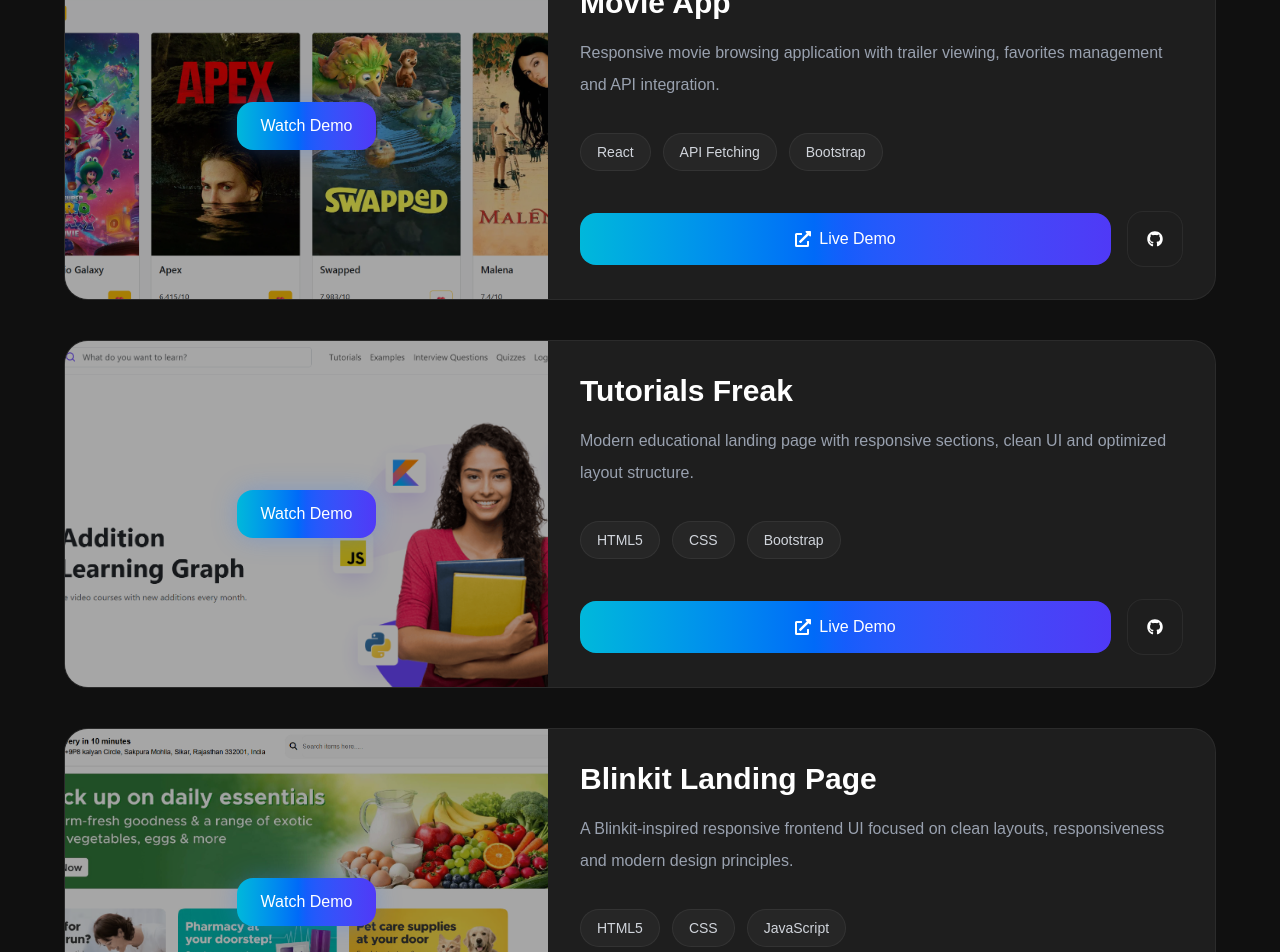
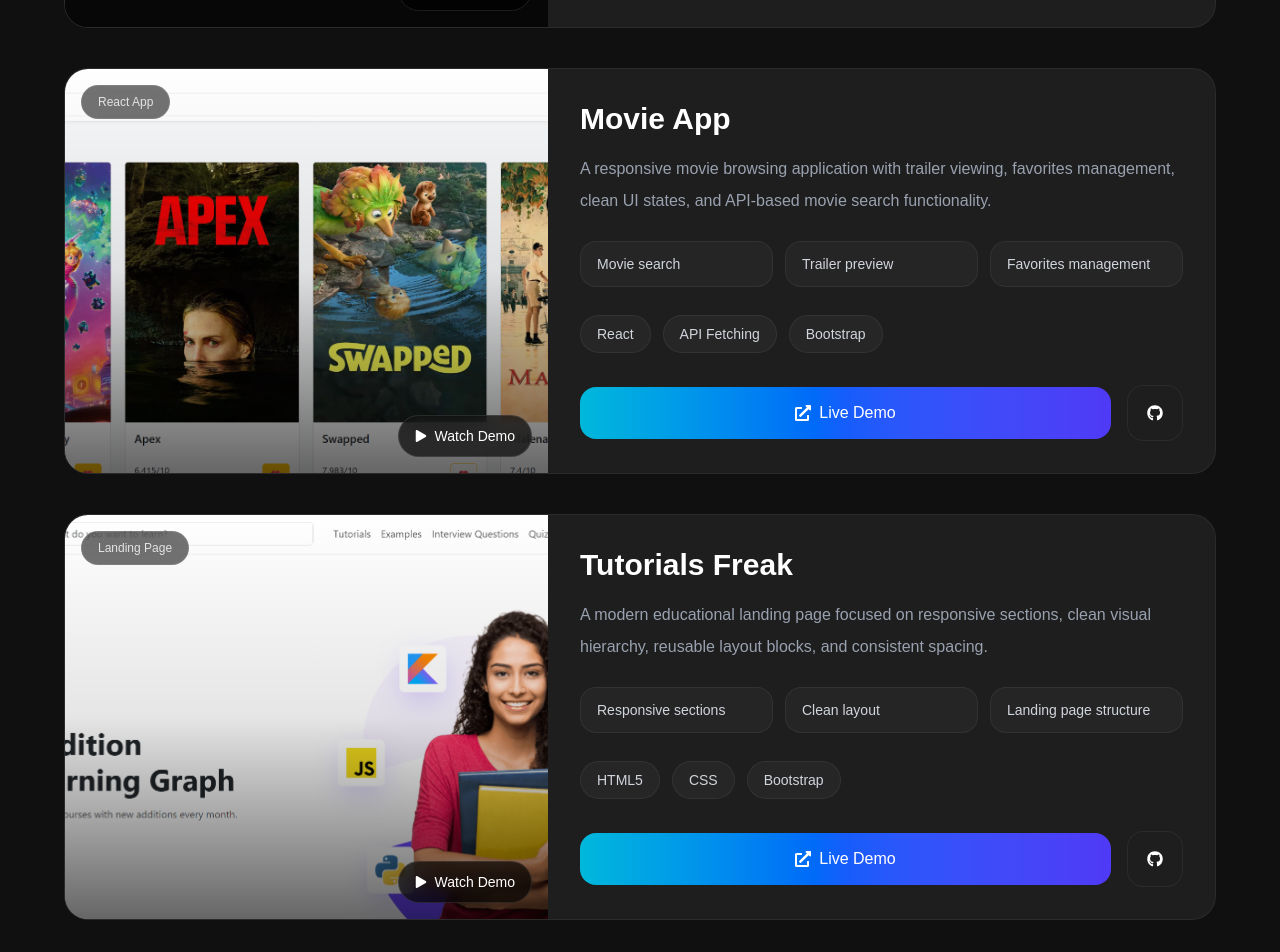
Before and after one commit to sonu101994/Bini-Portfolio, a Next.js app: page / in a window 1280 px wide. Shown: the part 2980-3932 px from the top of the page. Built offline with nearby package versions, Linux system fonts and the light colour scheme.

Commit message:
updated project.jsx

```diff
--- a/src/components/Projects.jsx
+++ b/src/components/Projects.jsx
@@ -3,25 +3,27 @@
 import { AnimatePresence, motion } from "framer-motion";
 import Image from "next/image";
 import { useState } from "react";
-import { FaExternalLinkAlt, FaGithub } from "react-icons/fa";
+import { FaExternalLinkAlt, FaGithub, FaPlay } from "react-icons/fa";
 
 export default function Projects() {
 
+  /* State To Preview Project Video */
   const [previewVideo, setPreviewVideo] = useState("");
-
+  /* Making An Array Of Project Details */
   const projects = [
-
     {
-      id: 1,
+      id: 2,
       title: "LiveSync Task Manager",
-
+      label: "Full Stack App",
       description:
-        "A real-time task management app featuring authentication, role-based access, task assignment, and live synchronization.",
-
+        "A real-time task management platform with authentication, role-based access, task assignment, and live synchronization using Socket.IO.",
       desktop: "/images/LiveSync.png",
-
       video: "/videos/LiveSync_TaskManager.mp4",
-
+      highlights: [
+        "Real-time task updates",
+        "Role-based dashboards",
+        "Secure authentication",
+      ],
       usedTechs: [
         "Node.js",
         "Express",
@@ -30,137 +32,68 @@
         "Socket.IO",
         "Bootstrap",
       ],
-
-      liveLink:
-        "https://livesync-taskmanager.onrender.com",
-
-      githubLink:
-        "https://github.com/sonu101994/LiveSync-TaskManager",
+      liveLink: "https://livesync-taskmanager.onrender.com",
+      githubLink: "https://github.com/sonu101994/LiveSync-TaskManager",
     },
-
-    {
-      id: 2,
-      title: "Personal Portfolio",
-
-      description:
-        "A modern and responsive developer portfolio to showcase my projects, skills, certifications and development journey.",
-
-      desktop: "/images/portfolio.png",
-
-      video: "/videos/portfolio.mp4",
-
-      usedTechs: [
-        "Next.js",
-        "Tailwind CSS",
-        "Framer Motion",
-      ],
-
-      liveLink:
-        "https://vercel.com/sonu101994s-projects/bini-portfolio",
-
-      githubLink:
-        "https://github.com/sonu101994/Bini-Portfolio",
-    },
-
     {
       id: 3,
-      title: "Movie App",
-
+      title: "Personal Portfolio",
+      label: "Portfolio Website",
       description:
-        "Responsive movie browsing application with trailer viewing, favorites management and API integration.",
-
-      desktop: "/images/movie-desktop.png",
-
-      video: "/videos/movie-app.mp4",
-
-      usedTechs: [
-        "React",
-        "API Fetching",
-        "Bootstrap",
+        "A modern and responsive developer portfolio designed to showcase projects, skills, certifications, and development journey with smooth interactions.",
+      desktop: "/images/portfolio.png",
+      video: "/videos/portfolio.mp4",
+      highlights: [
+        "Responsive layout",
+        "Smooth animations",
+        "Project showcase",
       ],
-
-      liveLink:
-        "https://movie-search-app-flax-five.vercel.app/",
-
-      githubLink:
-        "https://github.com/sonu101994/Movie_Search_App",
+      usedTechs: ["Next.js", "Tailwind CSS", "Framer Motion"],
+      liveLink: "https://vercel.com/sonu101994s-projects/bini-portfolio",
+      githubLink: "https://github.com/sonu101994/Bini-Portfolio",
     },
-
     {
       id: 4,
-      title: "Tutorials Freak",
-
+      title: "Movie App",
+      label: "React App",
       description:
-        "Modern educational landing page with responsive sections, clean UI and optimized layout structure.",
-
-      desktop: "/images/tutorial-desktop.png",
-
-      video: "/videos/tutorial-freak.mp4",
-
-      usedTechs: [
-        "HTML5",
-        "CSS",
-        "Bootstrap",
+        "A responsive movie browsing application with trailer viewing, favorites management, clean UI states, and API-based movie search functionality.",
+      desktop: "/images/movie-desktop.png",
+      video: "/videos/movie-app.mp4",
+      highlights: [
+        "Movie search",
+        "Trailer preview",
+        "Favorites management",
       ],
-
-      liveLink:
-        "https://sonu101994.github.io/tutorials-freak-LandingPage/",
-
-      githubLink:
-        "https://github.com/sonu101994/tutorials-freak-LandingPage/",
+      usedTechs: ["React", "API Fetching", "Bootstrap"],
+      liveLink: "https://movie-search-app-flax-five.vercel.app/",
+      githubLink: "https://github.com/sonu101994/Movie_Search_App",
     },
-
     {
       id: 5,
-      title: "Blinkit Landing Page",
-
+      title: "Tutorials Freak",
+      label: "Landing Page",
       description:
-        "A Blinkit-inspired responsive frontend UI focused on clean layouts, responsiveness and modern design principles.",
-
-      desktop: "/images/blinkit-desk.png",
-
-      video: "/videos/blinkit-landing-page.mp4",
-
-      usedTechs: [
-        "HTML5",
-        "CSS",
-        "JavaScript",
+        "A modern educational landing page focused on responsive sections, clean visual hierarchy, reusable layout blocks, and consistent spacing.",
+      desktop: "/images/tutorial-desktop.png",
+      video: "/videos/tutorial-freak.mp4",
+      highlights: [
+        "Responsive sections",
+        "Clean layout",
+        "Landing page structure",
       ],
-
-      liveLink:
-        "https://your-blinkit.vercel.app",
-
-      githubLink:
-        "https://github.com/sonu101994/blinkit-landing-page",
+      usedTechs: ["HTML5", "CSS", "Bootstrap"],
+      liveLink: "https://sonu101994.github.io/tutorials-freak-LandingPage/",
+      githubLink: "https://github.com/sonu101994/tutorials-freak-LandingPage/",
     },
 
   ];
 
   return (
+    <section id="projects" className="py-28 lg:px-6 relative overflow-hidden bg-[#101010]">
+      <div className="absolute left-0 top-0 w-[400px] h-[400px] bg-white/[0.03] blur-[120px] rounded-full" />
 
-    <section
-      id="projects"
-      className="py-28
-        lg:px-6 relative overflow-hidden bg-[#101010]"
-    >
-
-      {/* Glow */}
-      <div
-        className="
-          absolute
-          left-0
-          top-0
-          w-[400px]
-          h-[400px]
-          bg-white/[0.03]
-          blur-[120px]
-          rounded-full
-        "
-      />
-
-      <div className="max-w-7xl mx-auto relative z-10">
-
-        {/* HEADING */}
+      <div className="max-w-7xl mx-auto relative z-10 px-4 lg:px-0">
         <motion.div
           initial={{ opacity: 0, y: 30 }}
           whileInView={{ opacity: 1, y: 0 }}
@@ -168,183 +101,100 @@
           viewport={{ once: true }}
           className="text-center mb-12 lg:mb-20"
         >
-
           <p className="text-white/40 uppercase tracking-[4px] text-sm mb-4">
             Portfolio
           </p>
 
-          <h2 className="text-3xl lg:text-4xl lg:text-5xl font-black">
+          <h2 className="text-3xl lg:text-5xl font-black">
             Featured
             <span className="gradient-text"> Projects</span>
           </h2>
-
         </motion.div>
 
-        {/* PROJECTS */}
         <div className="flex flex-col gap-10">
-
-          {projects.map((project) => (
-
-            <motion.div
+          {/* Extracting Details From Projects Array Via Map*/}
+          {projects.map((project, index) => (
+            <motion.article
               key={project.id}
               initial={{ opacity: 0, y: 40 }}
               whileInView={{ opacity: 1, y: 0 }}
               transition={{ duration: 0.6 }}
               viewport={{ once: true }}
               whileHover={{ y: -5 }}
-              className="
-                glass
-                border
-                border-white/[0.06]
-                rounded-3xl
-                overflow-hidden
-                flex
-                flex-col
-                lg:flex-row
-                group
-              "
+              className="glass border border-white/[0.06] rounded-3xl overflow-hidden flex flex-col lg:flex-row group"
             >
-
-              {/* IMAGE  */}
-              <div
-                className="
-                  relative
-                  lg:w-[42%]
-                  h-[240px]
-                  lg:h-auto
-                  overflow-hidden
-
-                "
-              >
-
+              <div className="relative lg:w-[42%] h-[250px] lg:h-auto overflow-hidden bg-black">
                 <Image
                   src={project.desktop}
-                  alt={project.title}
+                  alt={`${project.title} project preview`}
                   fill
-                  className="
-                    object-cover
-                    group-hover:scale-105
-                    transition-all
-                    duration-700
-                  "
+                  className="object-cover group-hover:scale-105 transition-all duration-700"
                 />
 
-                {/* OVERLAY */}
-                <div className="absolute inset-0 bg-black/35 " />
+                <div className="absolute inset-0 bg-gradient-to-t from-black/60 via-black/10 to-transparent" />
 
-                {/* DEMO BUTTON TRIGGER */}
-                <div
-                  className="
-                    absolute
-                    inset-0
-                    flex
-                    items-center
-                    justify-center
-                    z-20
-                  "
-                >
-                  {/* BUTTON WHICH TRIGGER DEMO VIDEO */}
-                  <button
-                    onClick={() =>
-                      setPreviewVideo(project.video)
-                    }
-                    className="
-                      px-6
-                      py-3
-                      rounded-2xl
-                      bg-gradient-to-r
-                      from-cyan-500
-                      via-blue-600
-                      to-indigo-600
-                      text-white
-                      font-medium
-                      hover:scale-105
-                      transition-all
-                      duration-300
-                      shadow-[0_0_25px_rgba(59,130,246,0.35)]
-                    "
-                  >
-                    Watch Demo
-                  </button>
+                <div className="absolute left-4 top-4 z-20 flex items-center gap-2">
+                  <span className="rounded-full border border-white/10 bg-black/55 px-4 py-2 text-xs font-medium text-white/80 backdrop-blur-md">
+                    {project.label}
+                  </span>
 
+                  {index === 0 && (
+                    <span className="rounded-full border border-cyan-400/20 bg-cyan-500/10 px-4 py-2 text-xs font-medium text-cyan-200 backdrop-blur-md">
+                      Featured
+                    </span>
+                  )}
                 </div>
 
+                <button
+                  type="button"
+                  onClick={() => setPreviewVideo(project.video)}
+                  aria-label={`watch ${project.title} demo video`}
+                  className="absolute bottom-4 right-4 z-20 inline-flex items-center gap-2 rounded-full border border-white/10 bg-black/65 px-4 py-2.5 text-sm font-medium text-white backdrop-blur-md transition-all duration-300 hover:bg-white/10 hover:scale-105"
+                >
+                  <FaPlay className="text-xs" />
+                  Watch Demo
+                </button>
               </div>
 
-              {/* TEXT CONTENT */}
-              <div
-                className="
-                  flex-1
-                  p-3
-                  lg:p-8
-                  flex
-                  flex-col
-                "
-              >
-
+              <div className="flex-1 p-5 lg:p-8 flex flex-col">
                 <div>
-
-                  <h3 className="text-3xl font-bold mb-4">
+                  <h3 className="text-2xl lg:text-3xl font-bold mb-4">
                     {project.title}
                   </h3>
 
-                  <p className="text-gray-400 leading-8 mb-8">
+                  <p className="text-gray-400 leading-8 mb-6">
                     {project.description}
                   </p>
 
+                  <div className="grid gap-3 sm:grid-cols-3 mb-7">
+                    {project.highlights.map((highlight) => (
+                      <div
+                        key={highlight}
+                        className="rounded-2xl border border-white/[0.06] bg-white/[0.03] px-4 py-3 text-sm text-gray-300"
+                      >
+                        {highlight}
+                      </div>
+                    ))}
+                  </div>
                 </div>
 
-                {/* TECH STACK */}
-                <div className="flex flex-wrap gap-3 mb-5  md:mb-10">
-
-                  {project.usedTechs.map((tech, i) => (
-
+                <div className="flex flex-wrap gap-3 mb-8">
+                  {project.usedTechs.map((tech) => (
                     <span
-                      key={i}
-                      className="
-                        px-4
-                        py-2
-                        rounded-full
-                        text-sm
-                        bg-white/[0.04]
-                        border
-                        border-white/[0.06]
-                        text-gray-300
-                      "
+                      key={tech}
+                      className="px-4 py-2 rounded-full text-sm bg-white/[0.04] border border-white/[0.06] text-gray-300"
                     >
                       {tech}
                     </span>
-
                   ))}
-
                 </div>
 
-                {/* BUTTONS */}
-                <div className="flex items-center gap-4 mt-auto">
-
+                <div className="flex flex-col sm:flex-row items-stretch sm:items-center gap-4 mt-auto">
                   <a
                     href={project.liveLink}
                     target="_blank"
                     rel="noopener noreferrer"
-                    className="
-                      flex-1
-                      flex
-                      items-center
-                      justify-center
-                      gap-2
-                      bg-gradient-to-r
-                      from-cyan-500
-                      via-blue-600
-                      to-indigo-600
-                      rounded-2xl
-                      py-3.5
-                      font-medium
-                      text-white
-                      hover:scale-[1.02]
-                      hover:shadow-[0_0_25px_rgba(59,130,246,0.35)]
-                      transition-all
-                      duration-300
-                    "
+                    className="flex-1 flex items-center justify-center gap-2 bg-gradient-to-r from-cyan-500 via-blue-600 to-indigo-600 rounded-2xl py-3.5 font-medium text-white hover:scale-[1.02] hover:shadow-[0_0_25px_rgba(59,130,246,0.35)] transition-all duration-300"
                   >
                     <FaExternalLinkAlt />
                     Live Demo
@@ -354,85 +204,44 @@
                     href={project.githubLink}
                     target="_blank"
                     rel="noopener noreferrer"
-                    className="
-                      w-14
-                      h-14
-                      rounded-2xl
-                      glass
-                      flex
-                      items-center
-                      justify-center
-                      border
-                      border-white/[0.06]
-                      hover:border-cyan-400/30
-                      hover:bg-cyan-500/10
-                      hover:scale-110
-                      transition-all
-                      duration-300
-                    "
+                    aria-label={`open ${project.title} github repository`}
+                    className="sm:w-14 h-14 rounded-2xl glass flex items-center justify-center border border-white/[0.06] hover:border-cyan-400/30 hover:bg-cyan-500/10 hover:scale-105 transition-all duration-300"
                   >
                     <FaGithub />
                   </a>
 
+                  <button
+                    type="button"
+                    onClick={() => setPreviewVideo(project.video)}
+                    className="sm:hidden h-14 rounded-2xl glass flex items-center justify-center gap-2 border border-white/[0.06] text-white hover:border-cyan-400/30 hover:bg-cyan-500/10 transition-all duration-300"
+                  >
+                    <FaPlay className="text-xs" />
+                    Watch Demo
+                  </button>
                 </div>
-
               </div>
-
-            </motion.div>
-
+            </motion.article>
           ))}
-
         </div>
-
       </div>
 
-      {/* DEMO VIDEO OF PROJECTS */}
       <AnimatePresence>
-
         {previewVideo && (
-
           <motion.div
             initial={{ opacity: 0 }}
             animate={{ opacity: 1 }}
             exit={{ opacity: 0 }}
-            className="
-              fixed
-              inset-0
-              bg-black/95
-              z-[10000]
-              flex
-              items-center
-              justify-center
-              p-4
-            "
+            className="fixed inset-0 bg-black/95 z-[10000] flex items-center justify-center p-4"
           >
-
-            {/* CLOSE BUTTON */}
             <button
+              type="button"
               onClick={() => setPreviewVideo("")}
-              className="
-                absolute
-                top-6
-                right-6
-                w-12
-                h-12
-                rounded-full
-                bg-white/10
-                backdrop-blur-xl
-                border
-                border-white/10
-                text-white
-                text-2xl
-                hover:scale-110
-                transition-all
-                duration-300
-                z-50
-              "
+              aria-label="close project demo video"
+              className="absolute top-6 right-6 w-12 h-12 rounded-full bg-white/10 backdrop-blur-xl border border-white/10 text-white text-2xl hover:scale-110 transition-all duration-300 z-50"
             >
               ×
             </button>
 
-            {/* VIDEO PLAYING  */}
             <motion.video
               initial={{ scale: 0.95 }}
               animate={{ scale: 1 }}
@@ -441,23 +250,14 @@
               src={previewVideo}
               controls
               autoPlay
+              muted
               playsInline
-              className="
-                w-full
-                max-w-6xl
-                max-h-[85vh]
-                rounded-2xl
-                object-contain
-              "
+              preload="metadata"
+              className="w-full max-w-6xl max-h-[85vh] rounded-2xl object-contain"
             />
-
           </motion.div>
-
         )}
-
       </AnimatePresence>
-
     </section>
-
   );
 }
```
